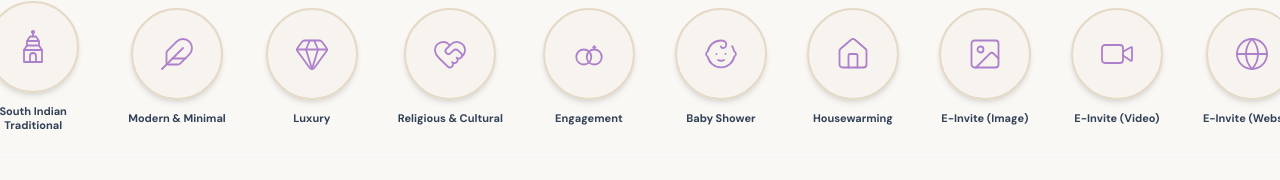
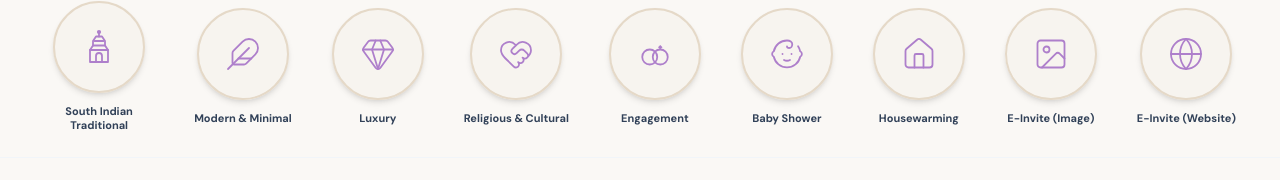
Before and after one commit to Aafrin-Aaysha/zubizo-website, a Next.js app: page / in a window 1280 px wide. Shown: the part 125-305 px from the top of the page. Built offline with nearby package versions, Linux system fonts and the light colour scheme; no server answers; the database is empty; a web font is replaced by a local one.

Commit message:
Remove E-Invite (Video) category option from homepage list

```diff
--- a/src/components/sections/RedesignedHome.tsx
+++ b/src/components/sections/RedesignedHome.tsx
@@ -105,7 +105,6 @@ const CATEGORIES = [
     { name: "Baby Shower", slug: "baby-shower", dbName: "Baby Shower", img: "https://images.unsplash.com/photo-1519741497674-611481863552?q=80&w=300&auto=format&fit=crop" },
     { name: "Housewarming", slug: "housewarming", dbName: "Housewarming", img: "https://images.unsplash.com/photo-1513694203232-719a280e022f?q=80&w=300&auto=format&fit=crop" },
     { name: "E-Invite (Image)", slug: "image-invite", img: "https://images.unsplash.com/photo-1512486130939-2c4f79935e4f?q=80&w=300&auto=format&fit=crop" },
-    { name: "E-Invite (Video)", slug: "video-invite", img: "https://images.unsplash.com/photo-1512486130939-2c4f79935e4f?q=80&w=300&auto=format&fit=crop" },
     { name: "E-Invite (Website)", slug: "website-invite", img: "https://images.unsplash.com/photo-1512486130939-2c4f79935e4f?q=80&w=300&auto=format&fit=crop" }
 ];
 
```
